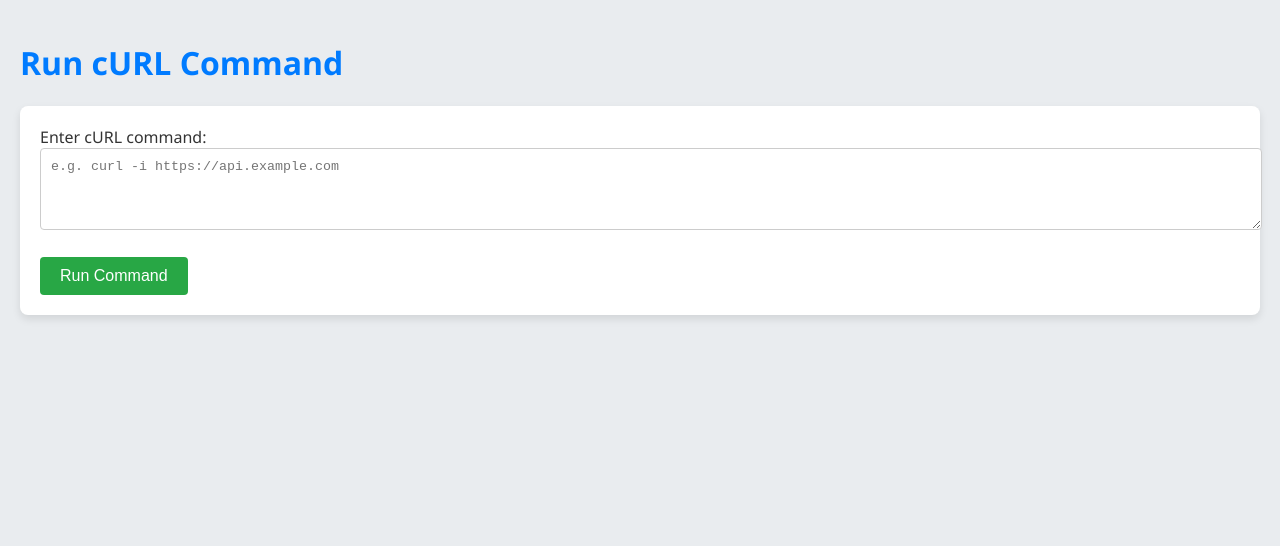
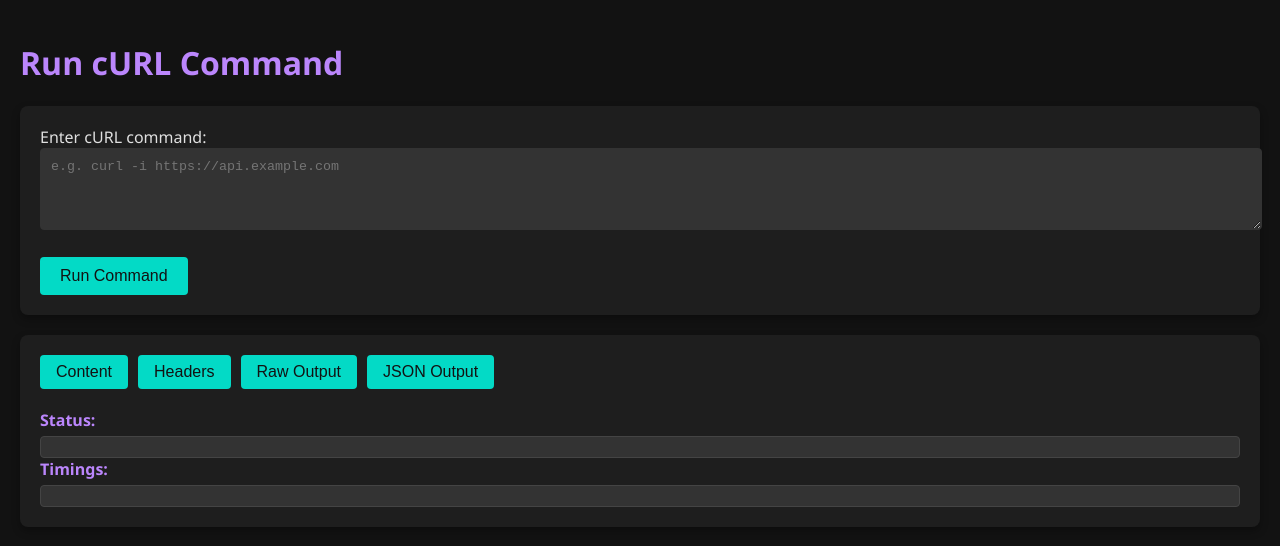
Before and after one commit to NexusAILab/CURLweb, a Flask app: page / in a window 1280 px wide. Shown: the top 546 px of the page. Run offline with Flask 3, Linux system fonts and the light colour scheme.

Commit message:
Update index.html

```diff
--- a/templates/index.html
+++ b/templates/index.html
@@ -8,34 +8,37 @@
     <style>
         body {
             font-family: 'Segoe UI', Tahoma, Geneva, Verdana, sans-serif;
-            background-color: #e9ecef;
+            background-color: #121212;
+            color: #e0e0e0;
             margin: 0;
             padding: 20px;
-            color: #333;
         }
 
         h1 {
-            color: #007bff;
+            color: #bb86fc;
         }
 
         form {
-            background-color: #fff;
+            background-color: #1e1e1e;
             padding: 20px;
             border-radius: 8px;
-            box-shadow: 0px 4px 8px rgba(0, 0, 0, 0.1);
+            box-shadow: 0px 4px 8px rgba(0, 0, 0, 0.3);
+            margin-bottom: 20px;
         }
 
         textarea {
             width: 100%;
             padding: 10px;
             border-radius: 4px;
-            border: 1px solid #ccc;
+            border: 1px solid #333;
+            background-color: #333;
+            color: #e0e0e0;
             font-family: 'Courier New', Courier, monospace;
         }
 
         button {
-            background-color: #28a745;
-            color: white;
+            background-color: #03dac6;
+            color: #121212;
             border: none;
             padding: 10px 20px;
             border-radius: 4px;
@@ -45,16 +48,15 @@
         }
 
         button:hover {
-            background-color: #218838;
+            background-color: #018786;
         }
 
         #outputContainer {
             margin-top: 20px;
+            background-color: #1e1e1e;
+            border-radius: 8px;
             padding: 20px;
-            background-color: #fff;
-            border: 1px solid #ccc;
-            border-radius: 8px;
-            display: none;
+            box-shadow: 0px 4px 8px rgba(0, 0, 0, 0.3);
         }
 
         .section {
@@ -63,7 +65,7 @@
 
         .section-title {
             font-weight: bold;
-            color: #007bff;
+            color: #bb86fc;
             cursor: pointer;
             margin-bottom: 5px;
         }
@@ -71,37 +73,41 @@
         .output-content {
             white-space: pre-wrap;
             font-family: monospace;
-            background-color: #f1f3f5;
+            background-color: #333;
+            color: #e0e0e0;
             padding: 10px;
-            border: 1px solid #ccc;
+            border: 1px solid #444;
             border-radius: 4px;
         }
 
-        .output-content.hidden {
+        .hidden {
             display: none;
         }
 
         .toggle-button {
-            background-color: #6c757d;
-            color: white;
+            background-color: #03dac6;
+            color: #121212;
             border: none;
             padding: 8px 16px;
             border-radius: 4px;
             cursor: pointer;
-            margin-top: 10px;
+            margin-right: 5px;
             transition: background-color 0.3s ease;
         }
 
         .toggle-button:hover {
-            background-color: #5a6268;
+            background-color: #018786;
         }
 
-        .success {
-            color: green;
+        .button-container {
+            margin-bottom: 20px;
+            display: flex;
+            flex-wrap: wrap;
+            gap: 10px;
         }
 
-        .error {
-            color: red;
+        .button-container button {
+            margin: 0;
         }
     </style>
 </head>
@@ -117,40 +123,41 @@
     </form>
 
     <div id="outputContainer">
-        <button class="toggle-button" onclick="toggleSection('statusSection')">Toggle Status</button>
-        <div class="section" id="statusSection">
-            <div class="section-title" onclick="toggleVisibility('status')">Status:</div>
+        <div class="button-container">
+            <button class="toggle-button" onclick="toggleSection('contentSection')">Content</button>
+            <button class="toggle-button" onclick="toggleSection('headersSection')">Headers</button>
+            <button class="toggle-button" onclick="toggleSection('rawSection')">Raw Output</button>
+            <button class="toggle-button" onclick="toggleSection('jsonSection')">JSON Output</button>
+        </div>
+
+        <div id="statusSection">
+            <div class="section-title">Status:</div>
             <div id="status" class="output-content"></div>
         </div>
 
-        <button class="toggle-button" onclick="toggleSection('contentSection')">Toggle Content</button>
-        <div class="section" id="contentSection">
-            <div class="section-title" onclick="toggleVisibility('content')">Content:</div>
+        <div id="timingsSection">
+            <div class="section-title">Timings:</div>
+            <div id="timings" class="output-content"></div>
+        </div>
+
+        <div class="section hidden" id="contentSection">
+            <div class="section-title">Content:</div>
             <div id="content" class="output-content"></div>
         </div>
 
-        <button class="toggle-button" onclick="toggleSection('headersSection')">Toggle Headers</button>
-        <div class="section" id="headersSection">
-            <div class="section-title" onclick="toggleVisibility('headers')">Headers:</div>
+        <div class="section hidden" id="headersSection">
+            <div class="section-title">Headers:</div>
             <div id="headers" class="output-content"></div>
         </div>
 
-        <button class="toggle-button" onclick="toggleSection('rawSection')">Toggle Raw Output</button>
-        <div class="section" id="rawSection">
-            <div class="section-title" onclick="toggleVisibility('raw')">Raw Output:</div>
+        <div class="section hidden" id="rawSection">
+            <div class="section-title">Raw Output:</div>
             <div id="raw" class="output-content"></div>
         </div>
 
-        <button class="toggle-button" onclick="toggleSection('jsonSection')">Toggle JSON Output</button>
-        <div class="section" id="jsonSection">
-            <div class="section-title" onclick="toggleVisibility('json')">JSON Output:</div>
+        <div class="section hidden" id="jsonSection">
+            <div class="section-title">JSON Output:</div>
             <div id="json" class="output-content"></div>
-        </div>
-
-        <button class="toggle-button" onclick="toggleSection('timingsSection')">Toggle Timings</button>
-        <div class="section" id="timingsSection">
-            <div class="section-title" onclick="toggleVisibility('timings')">Timings:</div>
-            <div id="timings" class="output-content"></div>
         </div>
     </div>
 
@@ -172,12 +179,11 @@
             const result = await response.json();
 
             // Display output sections
-            document.getElementById('outputContainer').style.display = 'block';
             document.getElementById('status').textContent = result.status;
             document.getElementById('content').textContent = result.content || 'No content';
             document.getElementById('headers').textContent = result.headers || 'No headers';
             document.getElementById('raw').textContent = result.raw_output || 'No raw output';
-            document.getElementById('json').textContent = result.json_output || 'No JSON';
+            document.getElementById('json').textContent = JSON.stringify(result.json_output, null, 2) || 'No JSON';
             document.getElementById('timings').textContent = result.timings || 'No timing data';
         });
 
@@ -187,8 +193,10 @@
         }
 
         function toggleSection(sectionId) {
+            const sections = document.querySelectorAll('.section');
+            sections.forEach(section => section.classList.add('hidden'));
             const section = document.getElementById(sectionId);
-            section.style.display = section.style.display === 'none' ? 'block' : 'none';
+            section.classList.toggle('hidden');
         }
     </script>
 
```
